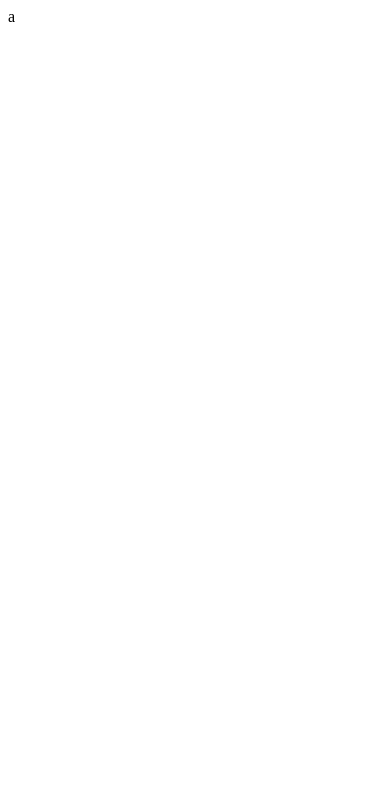
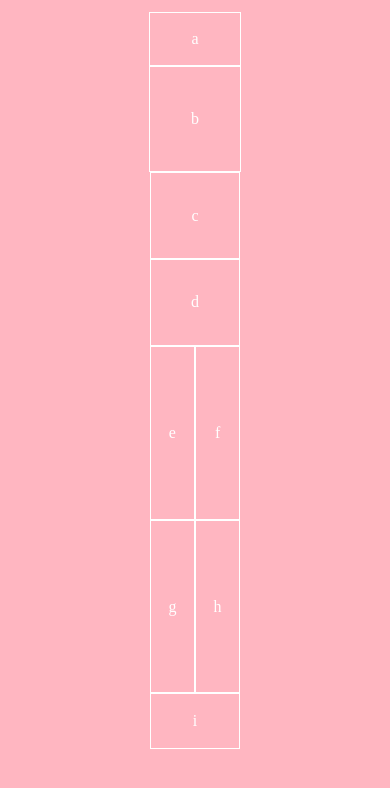
Before and after one commit to nathanrhead/lab-04, a plain HTML site: page index.html in a window 390 px wide. Drawn offline with Linux system fonts and the light colour scheme; files that its build step writes are made by us from their sources.

Commit message:
Completed formatting the layout with Grid and Flex-box for the mobile size.

```diff
--- a/css/base.css
+++ b/css/base.css
@@ -0,0 +1,28 @@
+body {
+  display: grid;
+  grid-template-columns: 1fr 1fr 1fr;
+  background-color: lightpink;
+  /* border: 2px solid white; */
+}
+
+header {
+  grid-column-start: 2;
+  margin-top: 3vw;
+  display: flex;
+  justify-content: center;
+  /* border: 2px solid white; */
+}
+
+main {
+  grid-column-start: 2;
+
+  /* border: 2px solid white; */
+
+}
+
+footer {
+  grid-column-start: 2;
+  margin-bottom: 3vw;
+  /* border: 2px solid white; */
+
+}
--- a/css/layouts.css
+++ b/css/layouts.css
@@ -0,0 +1,120 @@
+nav {
+  display: flex;
+  justify-content: center;
+  align-items: center;
+  width: 23.166023166023166vw;
+  height: 6.177924217462932vh;
+  /* border: 1px solid cornflowerblue; */
+}
+
+nav {
+  color: white;
+  border: 1px solid white;
+}
+
+.parent-b-c-d {
+  display: flex;
+  flex-direction: column;
+  justify-content: center;
+  align-items: center;
+}
+
+.b {
+  display: flex;
+  justify-content: center;
+  align-items: center;
+  width: 23.166023166023166vw;
+  height: 12.355848434925864vh;
+  color: white;
+  border: 1px solid white;
+
+}
+
+.b-c-d {
+  display: flex;
+  justify-content: center;
+  align-items: center;
+  width: 23.166023166023166vw;
+  height: 10.29654036243822vh;
+  box-sizing: border-box;
+  color: white;
+  border: 1px solid white;
+}
+
+.parent-e-f-g-h {
+  display: grid;
+  grid-template-columns:  repeat(4, 1fr);
+  grid-template-rows: 1fr 1fr;
+}
+
+  .e {
+    grid-column-start: 2;
+    width: 11.583011583011583vw;
+    height: 20.59308072487644vh;
+    display: flex;
+    justify-content: center;
+    align-items: center;
+    border: 1px solid white;
+    box-sizing: border-box;
+    color: white;
+  }
+
+  .f {
+    grid-column-start: 3;
+    width: 11.583011583011583vw;
+    height: 20.59308072487644vh;
+    display: flex;
+    justify-content: center;
+    align-items: center;
+    border: 1px solid white;
+    box-sizing: border-box;
+    color: white;
+  }
+
+  .g {
+    grid-row-start: 2;
+    grid-column-start: 2;
+    width: 11.583011583011583vw;
+    height: 20.59308072487644vh;
+    display: flex;
+    justify-content: center;
+    align-items: center;
+    border: 1px solid white;
+    box-sizing: border-box;
+    color: white;
+  }
+
+  .h {
+    grid-column-start: 3;
+    grid-row-start: 2;
+    width: 11.583011583011583vw;
+    height: 20.59308072487644vh;
+    display: flex;
+    justify-content: center;
+    align-items: center;
+    border: 1px solid white;
+    box-sizing: border-box;
+    color: white;
+  }
+
+  .footer-i {
+    display: flex;
+    justify-content: center;
+    align-items: center;
+
+    /* border: 1px solid white; */
+  }
+
+  .i {
+    display: flex;
+    justify-content: center;
+    align-items: center;
+    width: 23.166023166023166vw;
+    height: 6.589785831960461vh;
+    color: white;
+    border: 1px solid white;
+    box-sizing: border-box;
+
+
+
+  }
--- /dev/null
+++ b/css/reset.css
@@ -0,0 +1,48 @@
+/* http://meyerweb.com/eric/tools/css/reset/
+   v2.0 | 20110126
+   License: none (public domain)
+*/
+
+html, body, div, span, applet, object, iframe,
+h1, h2, h3, h4, h5, h6, p, blockquote, pre,
+a, abbr, acronym, address, big, cite, code,
+del, dfn, em, img, ins, kbd, q, s, samp,
+small, strike, strong, sub, sup, tt, var,
+b, u, i, center,
+dl, dt, dd, ol, ul, li,
+fieldset, form, label, legend,
+table, caption, tbody, tfoot, thead, tr, th, td,
+article, aside, canvas, details, embed,
+figure, figcaption, footer, header, hgroup,
+menu, nav, output, ruby, section, summary,
+time, mark, audio, video {
+	margin: 0;
+	padding: 0;
+	border: 0;
+	font-size: 100%;
+	font: inherit;
+	vertical-align: baseline;
+}
+/* HTML5 display-role reset for older browsers */
+article, aside, details, figcaption, figure,
+footer, header, hgroup, menu, nav, section {
+	display: block;
+}
+body {
+	line-height: 1;
+}
+ol, ul {
+	list-style: none;
+}
+blockquote, q {
+	quotes: none;
+}
+blockquote:before, blockquote:after,
+q:before, q:after {
+	content: '';
+	content: none;
+}
+table {
+	border-collapse: collapse;
+	border-spacing: 0;
+}
--- a/index.html
+++ b/index.html
@@ -1,20 +1,28 @@
 <!DOCTYPE html>
 <html>
   <head>
-    <title>
-      <link rel="stylesheet" href="style.css">
-    </title>
+    <title>Code 301, Lab 04</title>
+    <link rel="stylesheet" href="style.css">
   </head>
   <body>
     <header class="a">
       <nav>a</nav>
     </header>
     <main class="b-c-d-e-f-g-h">
-      <section class="b-c-d"></section>
-      <section class="e-f-g-h"></section>
+      <section class="parent-b-c-d">
+        <article class="b">b</article>
+        <article class="b-c-d">c</article>
+        <article class="b-c-d">d</article>
+      </section>
+      <section class="parent-e-f-g-h">
+        <article class="e">e</article>
+        <article class="f">f</article>
+        <article class="g">g</article>
+        <article class="h">h</article>
+      </section>
     </main>
-    <footer>
-      <div class="footer-div"></div>
+    <footer class="footer-i">
+      <p class="i">i</p>
     </footer>
   </body>
 </html>
--- /dev/null
+++ b/style.css
@@ -0,0 +1,3 @@
+@import "/css/reset.css";
+@import '/css/base.css';
+@import "/css/layouts.css";
```
Also changed, not shown: css/style.css (deleted).
